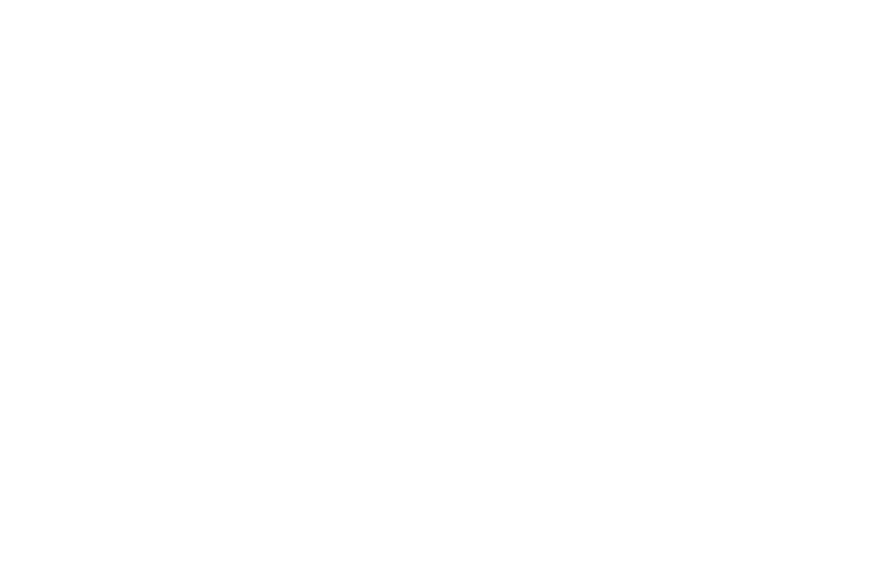
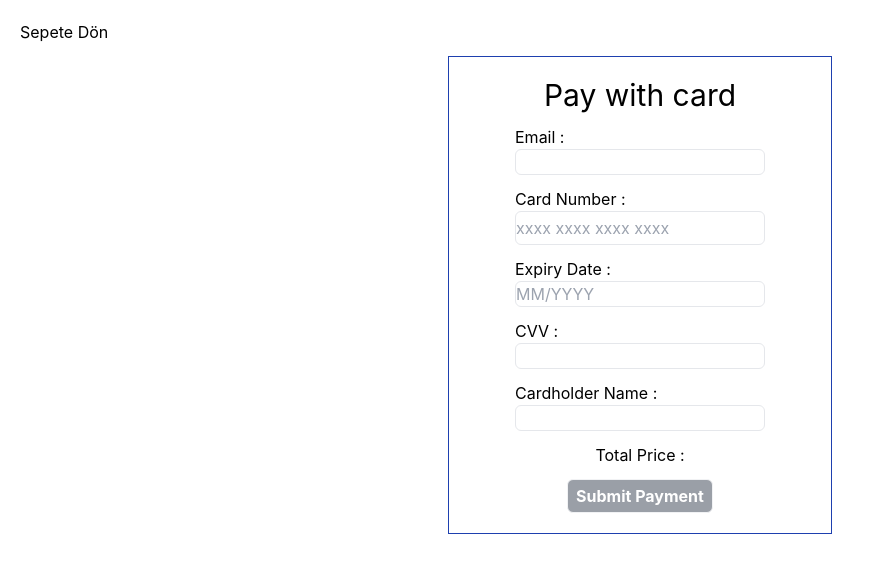
Before and after one commit to salihcelebi96/e-Ticaret, a React (Create React App) app: page /products/1/basket/sepet/payment in a window 1280 px wide. Before the commit this address had no page. Shown: the top 572 px of the page, without its empty margins (0-874 px from the left). Built offline with nearby package versions, Linux system fonts and the light colour scheme; a web font is replaced by a local one.

Commit message:
9.commit

```diff
--- a/src/App.js
+++ b/src/App.js
@@ -5,6 +5,8 @@
 import Basket from "./pages/Basket"
 import Sepet from "./pages/Sepet";
 import Favori from "./pages/Favori";
+import PaymentPage from "./pages/payment";
+import Ordered from './pages/Ordered';
 
 
 
@@ -20,6 +22,8 @@
           <Route path='/products/:id/basket' element={<Basket />} />
           <Route path='/products/:id/basket/sepet' element={<Sepet />} />
           <Route path='/products/:id/favori' element={<Favori />} />
+          <Route path='/products/:id/basket/sepet/payment' element={<PaymentPage />} />
+          <Route path='/ordered' element={<Ordered />} />
 
 
         </Routes>
--- /dev/null
+++ b/src/pages/Ordered.js
@@ -0,0 +1,31 @@
+import React from 'react'
+import { AiOutlineCheckCircle } from 'react-icons/ai';
+import { useSelector } from 'react-redux';
+import {Link} from "react-router-dom";
+import { useDispatch } from 'react-redux';
+import { deleteProduct } from '../redux/basketSlice';
+
+
+
+const Ordered = () => {
+
+
+
+
+
+  return (
+    <div className=' h-screen flex flex-col  justify-center items-center gap-10'>
+        <div>
+        <AiOutlineCheckCircle size={90}   color="green" />
+        </div>
+      <div>
+        <h1 className='text-4xl'>Siparişiniz Tamamlanmıştır</h1>
+      </div>
+      <div className='border rounded bg-orange-500 hover:bg-orange-600 text-white p-2'>
+        <Link  to="/"> Alışverişe devam et  </Link>
+      </div>
+    </div>
+  )
+}
+
+export default Ordered
--- /dev/null
+++ b/src/pages/payment.js
@@ -0,0 +1,183 @@
+import React, { useState } from 'react';
+import { useDispatch, useSelector } from 'react-redux';
+import masterCard from "../assets/mastercard.svg";
+import visa from "../assets/visa.svg"
+import {Link} from "react-router-dom"
+import { deleteProduct } from '../redux/basketSlice';
+
+
+const PaymentPage = () => {
+  const dispatch = useDispatch();
+  const basketItems = useSelector(state => state.basket.basketItems);
+  const productTotals = useSelector(state => state.total.productTotals);
+  console.log(productTotals)
+
+  const [cardNumber, setCardNumber] = useState('');
+  const [expiryDate, setExpiryDate] = useState('');
+  const [cvv, setCvv] = useState('');
+  const [cardholderName, setCardholderName] = useState('');
+  const [email, setEmail] = useState('');
+  const [isEmailValid, setIsEmailValid] = useState(true);
+
+  const validateEmail = (email) => {
+    const emailRegex = /^[^\s@]+@[^\s@]+\.[^\s@]+$/;
+    return emailRegex.test(email);
+  };
+
+  const handleEmailChange = (e) => {
+    const inputEmail = e.target.value;
+    setEmail(inputEmail);
+    setIsEmailValid(validateEmail(inputEmail));
+  };
+
+  const handleExpiryDateChange = (e) => {
+    const input = e.target.value.replace(/\D/g, ''); // Remove non-digit characters
+    if (input.length > 2) {
+      // Add a slash after the second digit (month)
+      setExpiryDate(input.slice(0, 2) + '/' + input.slice(2));
+    } else {
+      setExpiryDate(input);
+    }
+  };
+
+  const handleCardNumberChange = (e) => {
+    const input = e.target.value.replace(/\D/g, '');
+    const formattedInput = input.replace(/(\d{4})(?=\d)/g, '$1 ');
+    setCardNumber(formattedInput);
+  };
+
+  const handlePaymentSubmit = async () => {
+    // Dispatch the data to the paymentReducer in Redux
+    dispatch({ type: 'SET_EMAIL', payload: email });
+    dispatch({ type: 'SET_CARD_NUMBER', payload: cardNumber });
+    dispatch({ type: 'SET_EXPIRY_DATE', payload: expiryDate });
+    dispatch({ type: 'SET_CVV', payload: cvv });
+    dispatch({ type: 'SET_CARDHOLDER_NAME', payload: cardholderName });
+
+    // Delete each product asynchronously
+    for (const item of basketItems) {
+      await dispatch(deleteProduct(item.id));
+    }
+
+    console.log('Payment Information:', {
+      email,
+      cardNumber,
+      expiryDate,
+      cvv,
+      cardholderName,
+    });
+  };
+
+  const isFormValid = () => {
+    return (
+      email !== '' &&
+      cardNumber !== '' &&
+      expiryDate !== '' &&
+      cvv !== '' &&
+      cardholderName !== ''
+    );
+  };
+
+
+
+  return (
+    <div>
+        <div className='flex justify-center items-center '>
+      <div className='w-96  flex flex-col mt-14 border border-blue-800 p-5 items-center gap-3 '>
+        <div>
+          <h1 className='text-3xl'>Pay with card</h1>
+        </div>
+        <div className='flex flex-col'>
+          <label>Email :</label>
+          <input
+            className={`border rounded-md ${isEmailValid ? '' : 'border-red-500'}`}
+            type="text"
+            name="email"
+            value={email}
+            onChange={handleEmailChange}
+          />
+          {!isEmailValid && (
+            <p className="text-red-500">Please enter a valid email address.</p>
+          )}
+        </div>
+        <div className='flex flex-col'>
+          <label>Card Number :</label>
+          <div className=' relative '>
+             <div>
+            <input
+            className="border rounded-md py-1 "
+            type="text"
+            name="cardNumber"
+            value={cardNumber}
+            onChange={handleCardNumberChange}
+            maxLength="19" // Maximum length for formatted input (16 digits + 3 spaces)
+            placeholder="xxxx xxxx xxxx xxxx" // Example format with spaces
+            required
+          />
+          </div>
+
+
+           <div className="visa transform   flex absolute  right-1 top-2"> {/* Adjust the position of the icons */}
+           {cardNumber.startsWith('4') && <img src={visa} alt="Visa" className="w-7 border rounded-sm " />}
+           {cardNumber.startsWith('5') && <img src={masterCard} alt="Mastercard" className="w-7 border rounded-sm" />}
+          </div>
+
+          </div>
+
+
+        </div>
+        <div className='flex flex-col'>
+          <label>Expiry Date :</label>
+          <input
+            className='border rounded-md '
+            type="text"
+            name="expiryDate"
+            value={expiryDate}
+            onChange={handleExpiryDateChange}
+            maxLength="5"
+            pattern="\d\d/\d{4}"
+            placeholder="MM/YYYY"
+            required
+          />
+        </div>
+        <div className='flex flex-col'>
+          <label>CVV :</label>
+          <input className='border rounded-md ' maxLength={3} type="text" name="cvv" value={cvv} onChange={(e) => setCvv(e.target.value)} />
+        </div>
+        <div className='flex flex-col'>
+          <label>Cardholder Name :</label>
+          <input className='border rounded-md' type="text" name="cardholderName" value={cardholderName} onChange={(e) => setCardholderName(e.target.value)} />
+        </div>
+        <div className='flex flex-col'>
+    <label>Total Price :</label>
+    {basketItems.map(item => (
+        <div key={item.id}>
+            <p> {productTotals[item.id]} TL</p>
+        </div>
+    ))}
+</div>
+
+        <div>
+          {isFormValid() ? (
+            <Link
+              to="/ordered"
+              className='text-white border bg-gray-700 hover:bg-gray-600 px-2 rounded-md p-1 font-bold'
+              onClick={handlePaymentSubmit}
+            >
+              Submit Payment
+            </Link>
+          ) : (
+            <div className='text-white border bg-gray-700 opacity-50 cursor-not-allowed px-2 rounded-md p-1 font-bold'>
+              Submit Payment
+            </div>
+          )}
+        </div>
+      </div>
+    </div>
+    <Link to="/products/:id/basket/sepet" className='absolute top-5 left-5'> Sepete Dön </Link>
+    </div>
+
+  )
+}
+
+export default PaymentPage;
--- /dev/null
+++ b/src/redux/paymentSlice.js
@@ -0,0 +1,35 @@
+const initialState = {
+    email: '',
+    cardNumber: '',
+    expiryDate: '',
+    cvv: '',
+    cardholderName: '',
+    isProcessing: false,
+    isSuccess: false,
+    isError: false,
+  };
+
+  const paymentReducer = (state = initialState, action) => {
+    switch (action.type) {
+      case 'SET_EMAIL':
+        return { ...state, email: action.payload };
+      case 'SET_CARD_NUMBER':
+        return { ...state, cardNumber: action.payload };
+      case 'SET_EXPIRY_DATE':
+        return { ...state, expiryDate: action.payload };
+      case 'SET_CVV':
+        return { ...state, cvv: action.payload };
+      case 'SET_CARDHOLDER_NAME':
+        return { ...state, cardholderName: action.payload };
+      case 'START_PROCESSING':
+        return { ...state, isProcessing: true, isSuccess: false, isError: false };
+      case 'PAYMENT_SUCCESS':
+        return { ...state, isProcessing: false, isSuccess: true, isError: false };
+      case 'PAYMENT_ERROR':
+        return { ...state, isProcessing: false, isSuccess: false, isError: true };
+      default:
+        return state;
+    }
+  };
+
+  export default paymentReducer;
--- /dev/null
+++ b/src/redux/totalReducers.js
@@ -0,0 +1,22 @@
+// totalSlice.js
+import { createSlice } from '@reduxjs/toolkit';
+
+const initialState = {
+    total: 0,
+    productTotals: {},
+  };
+
+  const totalSlice = createSlice({
+    name: 'total',
+    initialState,
+    reducers: {
+      setTotal: (state, action) => {
+        const { productId, total } = action.payload;
+        state.productTotals[productId] = total;
+      },
+    },
+  });
+
+  export const { setTotal } = totalSlice.actions;
+
+  export default totalSlice.reducer;
--- a/src/store/store.js
+++ b/src/store/store.js
@@ -5,6 +5,8 @@
 import basketSlice from "../redux/basketSlice";
 import favoriSlice from "../redux/favoriSlice";
 import searchSlice from "../redux/searchSlice";
+import paymentReducer from "../redux/paymentSlice";
+import totalReducer from "../redux/totalReducers";
 
 
 
@@ -16,7 +18,9 @@
         size : sizeSlice,
         basket : basketSlice,
         favori : favoriSlice,
-        search : searchSlice
+        search : searchSlice,
+        paymentReducer: paymentReducer,
+        total : totalReducer
 
 
 
```
Also changed, not shown: src/components/DetailComp.js (+30 -14 lines), src/components/basketComp.js (+28 -23 lines), src/pages/Sepet.js (+12 -4 lines), src/assets/mastercard.svg (added), src/assets/visa.svg (added), src/redux/basketSlice.js (line endings or trailing spaces).
